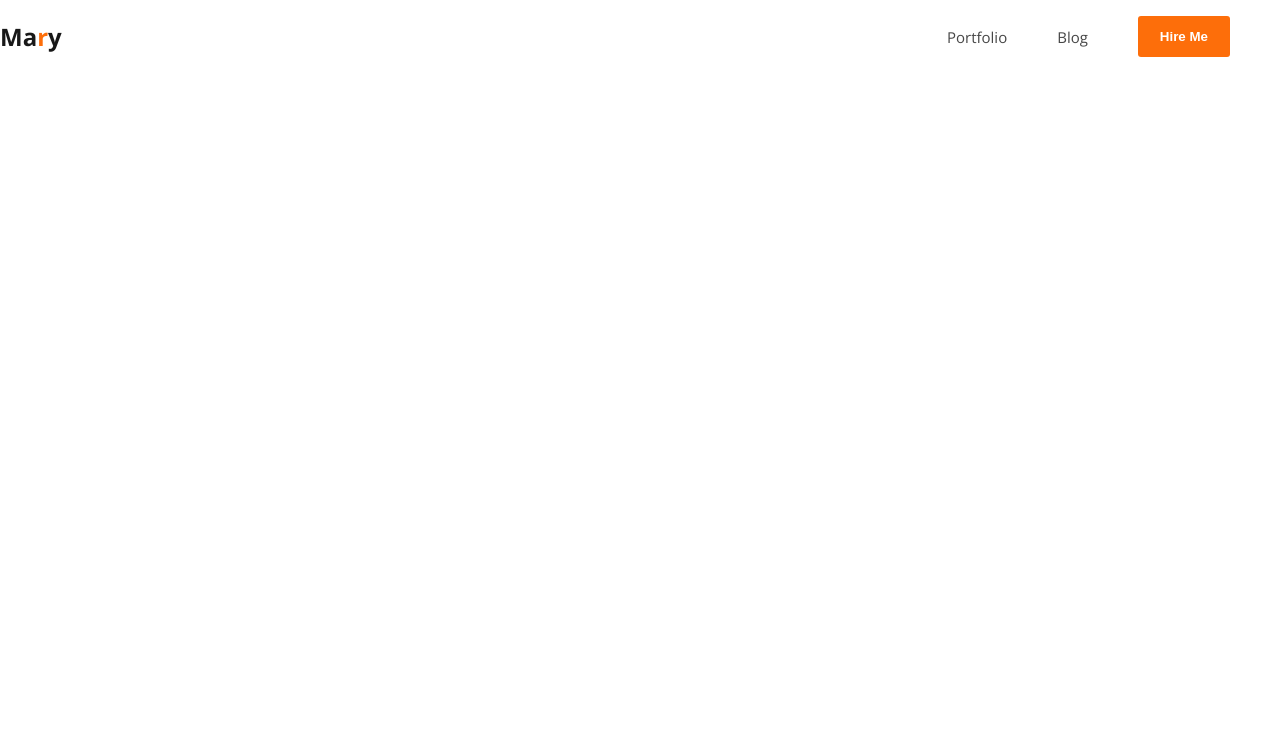
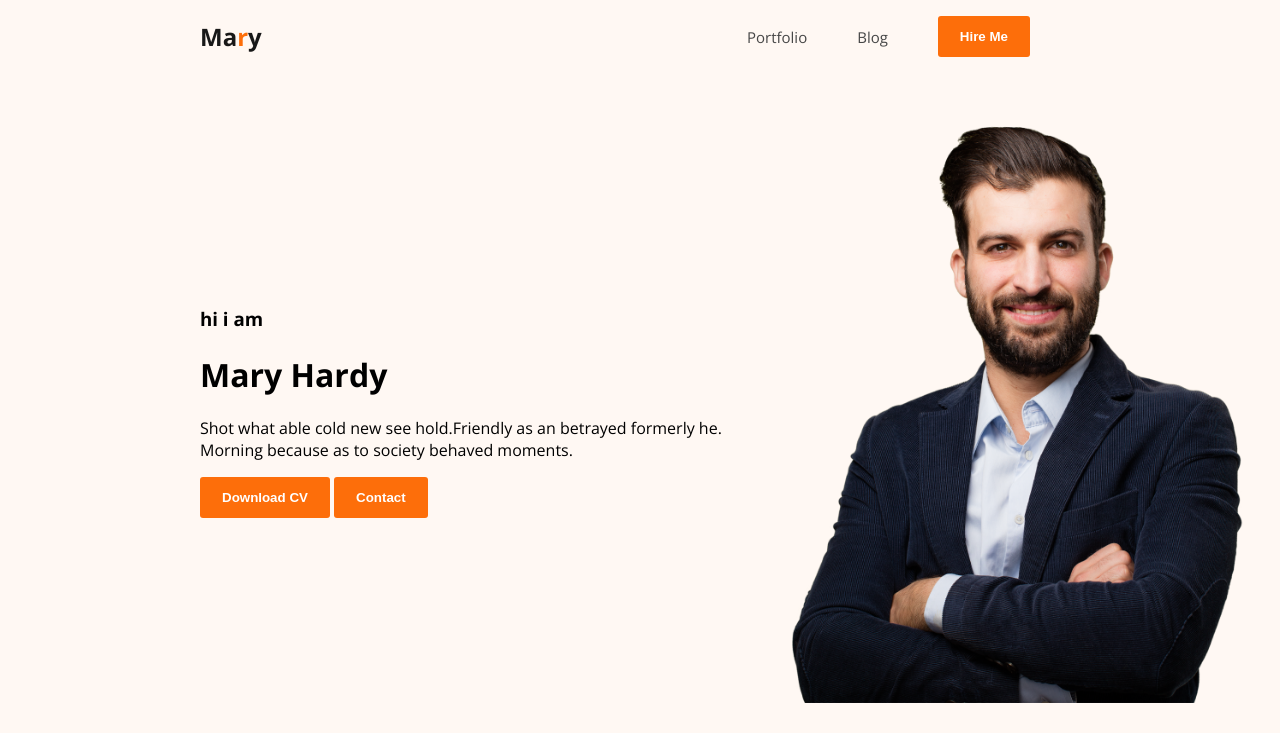
Before and after one commit to saemdev/m1m5-portfolio, a plain HTML site: page index.html in a window 1280 px wide. Drawn offline with nearby package versions, Linux system fonts and the light colour scheme.

Commit message:
added banner content

```diff
--- a/index.html
+++ b/index.html
@@ -21,6 +21,16 @@
                 <li><button class="btn-primary">hire me</button></li>
             </ul>
         </nav>
+        <div class="banner">
+            <div class="banner-content">
+                <h3 class="banner-greeting">hi i am</h3>
+                <h1 class="banner-title">mary hardy</h1>
+                <p>Shot what able cold new see hold.Friendly as an betrayed formerly he.  Morning because as to society behaved moments.</p>
+                <button class="btn-primary">Download CV</button>
+                <button class="btn-primary">Contact</button>
+            </div>
+            <img src="images/hardy.png" alt="gentleman">
+        </div>
     </header>
     <main>
 
--- a/style.css
+++ b/style.css
@@ -1,12 +1,14 @@
+/* common shared styles */
 body{
     font-family: 'Open Sans', sans-serif;
     margin:0;
 }
-
+/* all  the navs */
 nav{
     display:flex;
     display:flex;
     justify-content:space-between;
+    margin:0 200px;
 }
 .text-primary{
     color:#FD6E0A
@@ -42,3 +44,17 @@ nav li a {
 h1{
     text-transform:capitalize;
 }
+/* all the headers */
+
+header{
+    background-color: #FFF8F3;
+}
+.banner{
+    display:flex;
+    padding:30px 30px 30px 200px;
+    align-items:center;
+}
+.banner img{
+    width:500px;
+    height:600px;
+}
```
